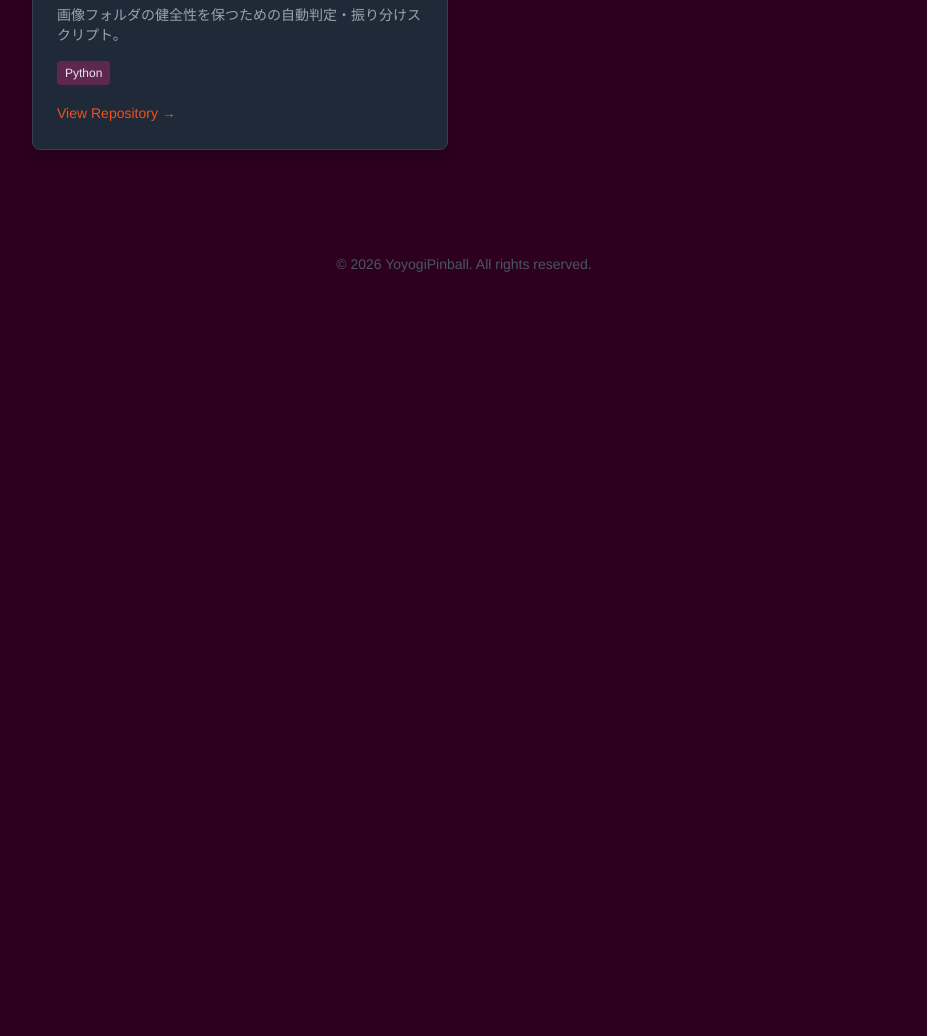
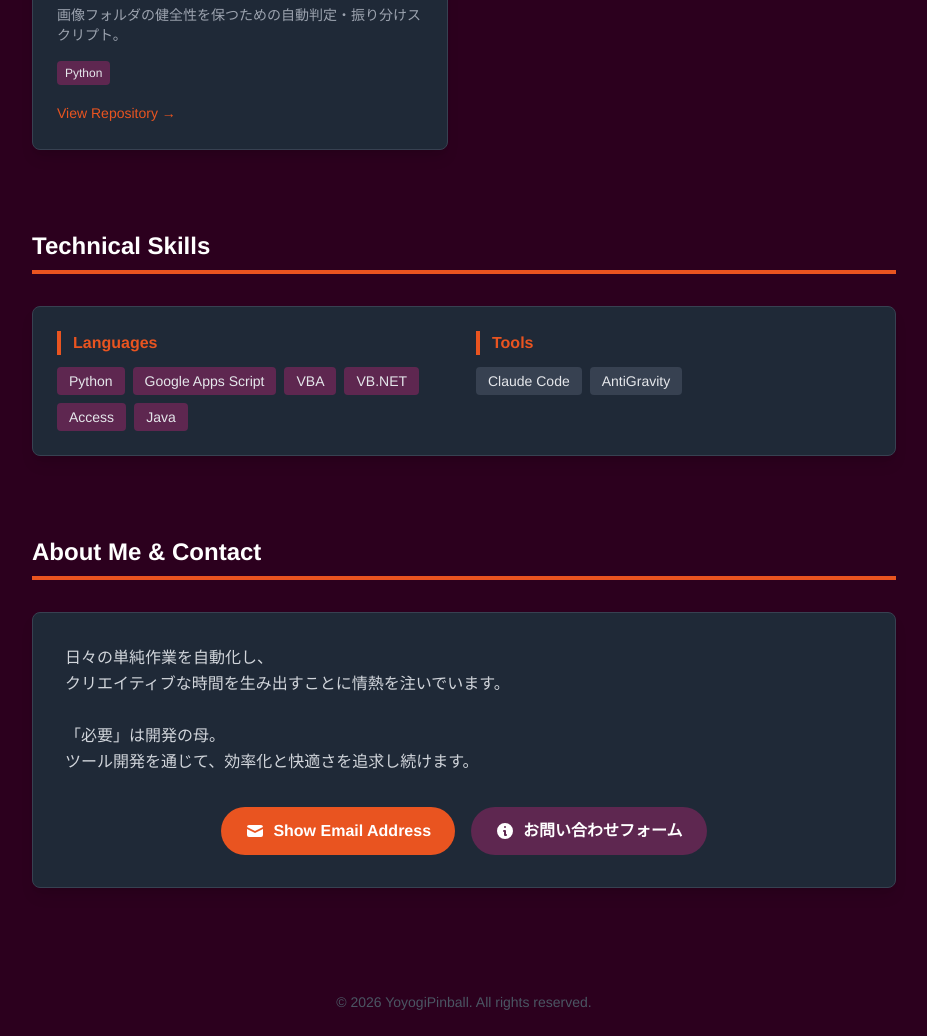
Before and after one commit to YoyogiPinball/YoyogiPinball.github.io, a plain HTML site: page index.html in a window 1280 px wide. Shown: the part 1507-2543 px from the top of the page, without its empty margins (176-1103 px from the left). Before the commit the page ends 1805 px from the top, so only its background shows below. Drawn offline with nearby package versions, Linux system fonts and the light colour scheme.

Commit message:
Enhance portfolio: add OGP, Skills, Contact section, and improve Japanese typography

```diff
--- a/index.html
+++ b/index.html
@@ -5,6 +5,23 @@
     <meta charset="UTF-8">
     <meta name="viewport" content="width=device-width, initial-scale=1.0">
     <title>YoyogiPinball Portfolio</title>
+    <!-- OGP Settings -->
+    <meta property="og:title" content="YoyogiPinball Portfolio">
+    <meta property="og:description" content="日々の「面倒」を解決する自動化ツールを作っています。">
+    <meta property="og:type" content="website">
+    <meta property="og:url" content="https://yoyogipinball.github.io/">
+    <meta property="og:image" content="https://yoyogipinball.github.io/images/glance_dashboard_v2.png">
+    <meta name="twitter:card" content="summary_large_image">
+
+    <!-- Google tag (gtag.js) -->
+    <script async src="https://www.googletagmanager.com/gtag/js?id=G-75QL11ZYT2"></script>
+    <script>
+        window.dataLayer = window.dataLayer || [];
+        function gtag() { dataLayer.push(arguments); }
+        gtag('js', new Date());
+
+        gtag('config', 'G-75QL11ZYT2');
+    </script>
     <script src="https://cdn.tailwindcss.com"></script>
     <style>
         /* カスタムフォントなどを入れたい場合はここに */
@@ -157,6 +174,80 @@
         </div>
     </section>
 
+    <!-- Technical Skills Section -->
+    <section class="max-w-4xl mx-auto px-4 pb-20">
+        <h3 class="text-2xl font-bold mb-8 border-b-4 border-[#E95420] pb-2 text-white">Technical Skills</h3>
+        <div class="bg-gray-800 rounded-lg p-6 shadow-lg border border-gray-700">
+            <div class="grid grid-cols-1 md:grid-cols-2 gap-6">
+                <div>
+                    <h4 class="text-[#E95420] font-bold mb-3 border-l-4 border-[#E95420] pl-3">Languages</h4>
+                    <div class="flex flex-wrap gap-2">
+                        <span class="px-3 py-1 bg-[#5E2750] text-gray-200 text-sm rounded">Python</span>
+                        <span class="px-3 py-1 bg-[#5E2750] text-gray-200 text-sm rounded">Google Apps Script</span>
+                        <span class="px-3 py-1 bg-[#5E2750] text-gray-200 text-sm rounded">VBA</span>
+                        <span class="px-3 py-1 bg-[#5E2750] text-gray-200 text-sm rounded">VB.NET</span>
+                        <span class="px-3 py-1 bg-[#5E2750] text-gray-200 text-sm rounded">Access</span>
+                        <span class="px-3 py-1 bg-[#5E2750] text-gray-200 text-sm rounded">Java</span>
+                    </div>
+                </div>
+                <div>
+                    <h4 class="text-[#E95420] font-bold mb-3 border-l-4 border-[#E95420] pl-3">Tools</h4>
+                    <div class="flex flex-wrap gap-2">
+                        <span class="px-3 py-1 bg-gray-700 text-gray-200 text-sm rounded">Claude Code</span>
+                        <span class="px-3 py-1 bg-gray-700 text-gray-200 text-sm rounded">AntiGravity</span>
+                    </div>
+                </div>
+            </div>
+        </div>
+    </section>
+
+    <!-- About Me & Contact Section -->
+    <section class="max-w-4xl mx-auto px-4 pb-20">
+        <h3 class="text-2xl font-bold mb-8 border-b-4 border-[#E95420] pb-2 text-white">About Me & Contact</h3>
+        <div class="bg-gray-800 rounded-lg p-8 shadow-lg border border-gray-700">
+            <p class="text-gray-300 leading-relaxed mb-6">
+                日々の単純作業を自動化し、<br class="hidden md:inline">
+                クリエイティブな時間を生み出すことに情熱を注いでいます。<br><br>
+                「必要」は開発の母。<br class="hidden md:inline">
+                ツール開発を通じて、効率化と快適さを追求し続けます。
+            </p>
+
+            <div class="flex flex-col md:flex-row gap-4 items-center justify-center mt-8">
+                <button onclick="revealEmail(this)"
+                    class="bg-[#E95420] hover:bg-[#dd4814] text-white font-bold py-3 px-6 rounded-full transition flex items-center gap-2">
+                    <svg xmlns="http://www.w3.org/2000/svg" class="h-5 w-5" viewBox="0 0 20 20" fill="currentColor">
+                        <path d="M2.003 5.884L10 9.882l7.997-3.998A2 2 0 0016 4H4a2 2 0 00-1.997 1.884z" />
+                        <path d="M18 8.118l-8 4-8-4V14a2 2 0 002 2h12a2 2 0 002-2V8.118z" />
+                    </svg>
+                    <span>Show Email Address</span>
+                </button>
+                <div id="emailContainer"
+                    class="hidden bg-white text-gray-900 font-mono py-3 px-6 rounded-full select-all">
+                    k1kurosawa@gmail.com
+                </div>
+
+                <a href="https://docs.google.com/forms/d/e/1FAIpQLSc5_w_dLCIEvyE7xUxhwADu7VvCNUVRgpdDb4W5DjD-qGGImw/viewform"
+                    target="_blank"
+                    class="bg-[#5E2750] hover:bg-[#4a1f3f] text-white font-bold py-3 px-6 rounded-full transition flex items-center gap-2">
+                    <svg xmlns="http://www.w3.org/2000/svg" class="h-5 w-5" viewBox="0 0 20 20" fill="currentColor">
+                        <path fill-rule="evenodd"
+                            d="M18 10a8 8 0 11-16 0 8 8 0 0116 0zm-7-4a1 1 0 11-2 0 1 1 0 012 0zM9 9a1 1 0 000 2v3a1 1 0 001 1h1a1 1 0 100-2v-3a1 1 0 00-1-1H9z"
+                            clip-rule="evenodd" />
+                    </svg>
+                    <span>お問い合わせフォーム</span>
+                </a>
+            </div>
+        </div>
+    </section>
+
+    <script>
+        function revealEmail(btn) {
+            const emailContainer = document.getElementById('emailContainer');
+            btn.classList.add('hidden');
+            emailContainer.classList.remove('hidden');
+        }
+    </script>
+
     <footer class="text-center py-6 text-gray-600 text-sm">
         &copy; 2026 YoyogiPinball. All rights reserved.
     </footer>
```
